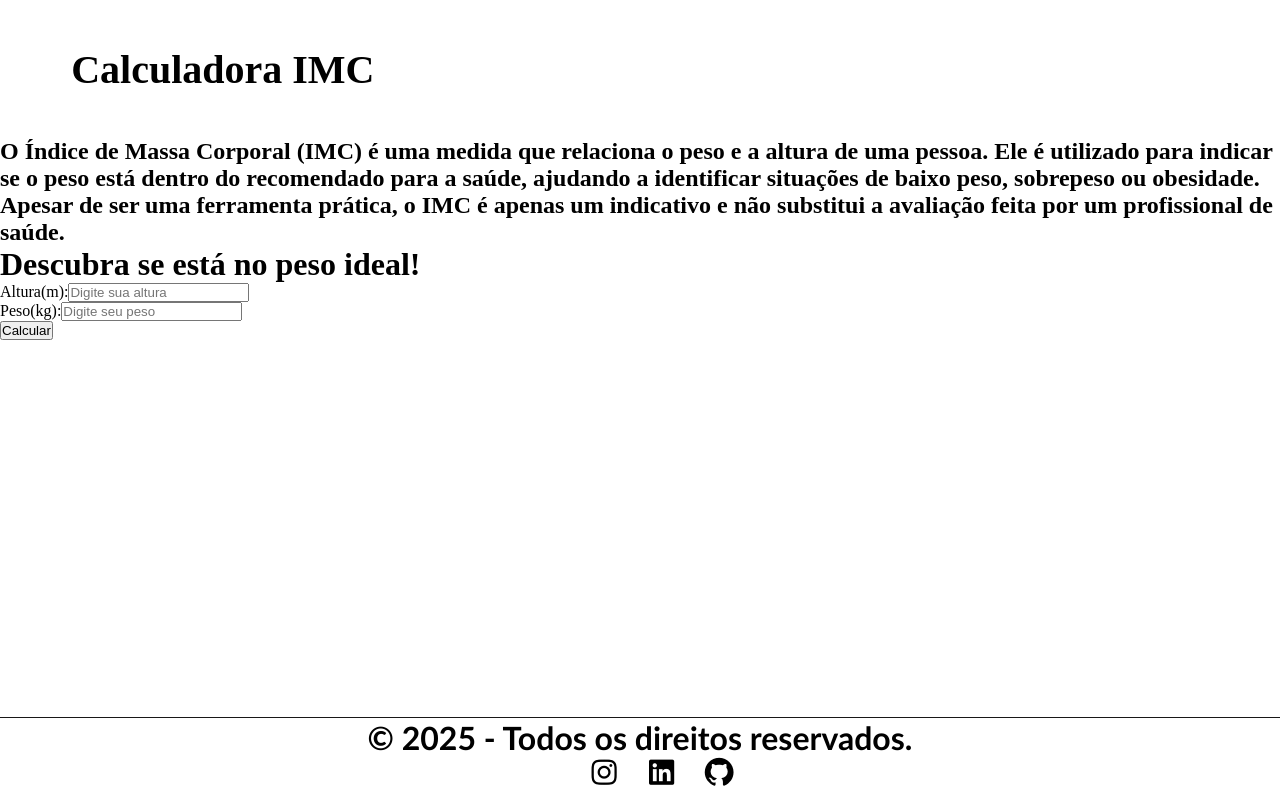
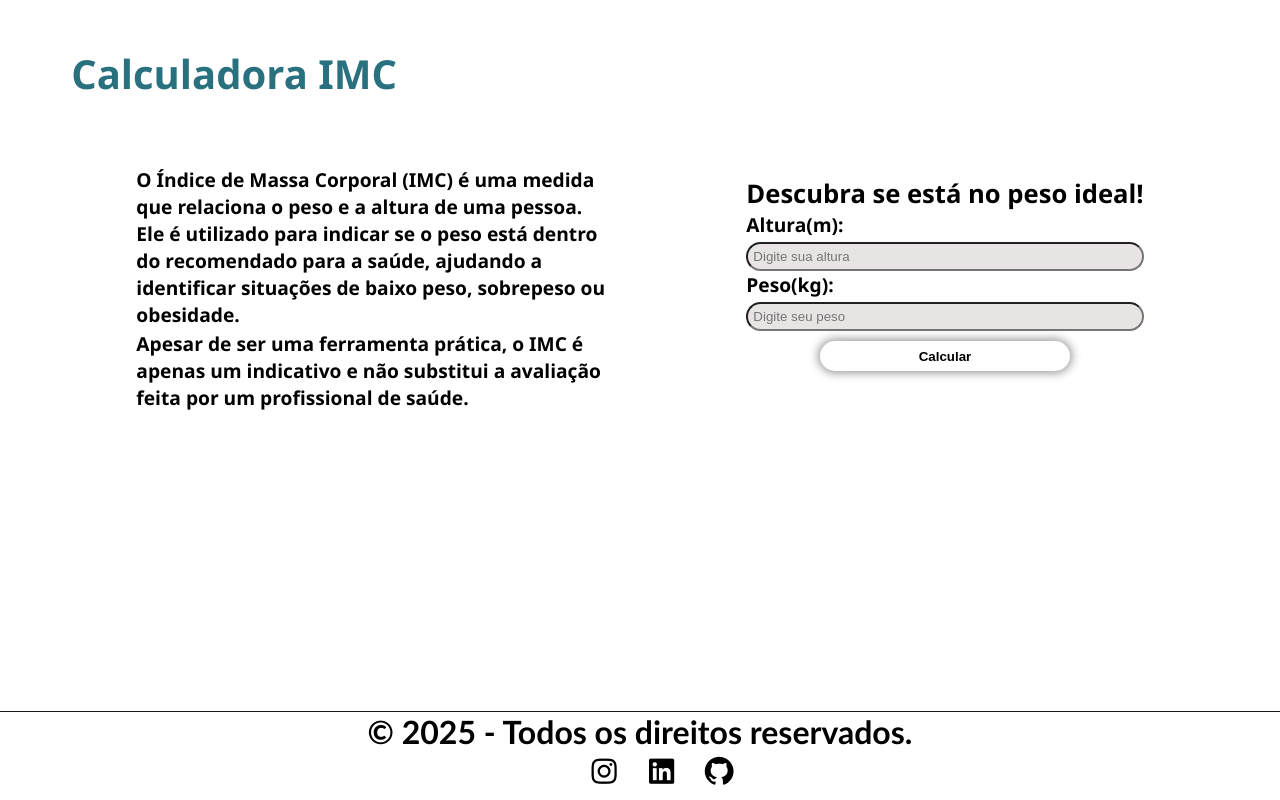
Before and after one commit to front-endAulas/projetoIMC, a React (Vite) app: page / in a window 1280 px wide. Built offline with nearby package versions, Linux system fonts and the light colour scheme.

Commit message:
Estilizando o corpo da pagina

```diff
--- a/src/css/estilo.css
+++ b/src/css/estilo.css
@@ -0,0 +1,93 @@
+*{
+    margin: 0;
+    padding: 0;
+    box-sizing: border-box;
+    gap: 0;
+}
+
+:root{
+    --color1: #000000;
+    --color2: #001f36;
+    --color3: #1c5560;
+    --color4: #79ae92;
+    --color5: #fbffcd;
+    --color6: #2a7180;
+}
+
+body{
+    display: flex;
+    flex-direction: column;
+    align-items: center;
+    font-family:'Segoe UI', Tahoma, Geneva, Verdana, sans-serif;
+    /* background: #001f36; */
+    /* background: url(../assets/img/fundoPlanetas.gif); */
+    background-size: cover;
+    background-repeat: no-repeat;
+}
+
+.container{
+
+}
+
+.box{
+    display: flex;
+    justify-content: space-evenly;
+    width: 100vw;
+}
+
+.apresentacao{
+    display: flex;
+    flex-direction: column;
+    margin-top: 20px;
+    gap: 2px;
+    width: 37%;
+}
+.apresentacao h2{
+    font-size: 1.2rem;
+}
+
+form{
+    display: flex;
+    flex-direction: column;
+    justify-content: center;
+
+
+}
+form h1{
+    font-size: 1.6rem;
+}
+
+label{
+    color: var(--ligth);
+    font-weight: 700;
+}
+label span{
+    font-size: 1.2rem;
+}
+
+input{
+    display: flex;
+    margin-top: 4px;
+    width: 100%;
+    padding: 5px;
+    color: #2a7180;
+    background: #57343422;
+    border-radius: 15px;
+}
+
+button{
+    margin: 10px auto;
+    display: flex;
+    align-items: center;
+    justify-content: center;
+    width: 250px;
+    height: 30px;
+    font-weight: 600;
+    color: var(--ligth);
+    border: none;
+    border-radius: 15px;
+    background: var(--primary-color);
+    cursor: pointer;
+    transition: var(--transition);
+    box-shadow: 0px 0px 10px 2px #00000068;
+}
```
Also changed, not shown: src/assets/img/fundoPlanetas.gif (added), src/css/footer.css (line endings or trailing spaces).
